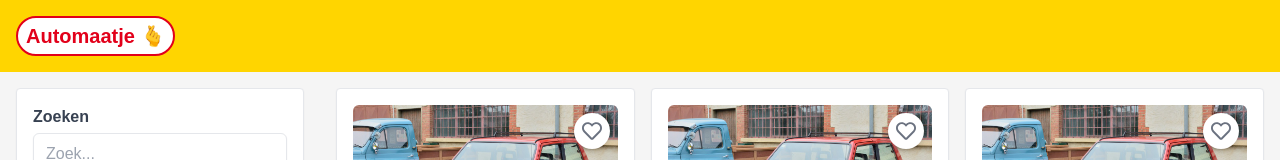
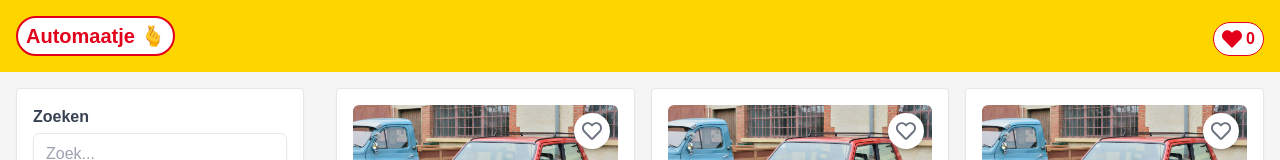
Before and after one commit to drikusroor/automaatje, a Next.js app: page /products in a window 1280 px wide. Shown: the top 160 px of the page. Built offline with nearby package versions, Linux system fonts and the light colour scheme; no server answers.

Commit message:
Feat: Add WishlistCounter component to display wishlist item count in header

```diff
--- a/app/components/Header.tsx
+++ b/app/components/Header.tsx
@@ -1,12 +1,14 @@
 import Link from "next/link";
+import WishlistCounter from "./wishlist/WishlistCounter";
 
 export default function Header() {
   return (
     <header className="bg-bovag-yellow text-bovag-red p-4 shadow-md">
-      <nav className="flex justify-between items-center">
+      <nav className="flex justify-between items-end">
         <Link href="/" className="bg-white px-2 py-1 rounded-3xl font-bold text-xl border-2 border-bovag-red">
           Automaatje 🫰
         </Link>
+        <WishlistCounter />
       </nav>
     </header>
   );
--- /dev/null
+++ b/app/components/wishlist/WishlistCounter.tsx
@@ -0,0 +1,25 @@
+'use client';
+
+import React, { useEffect } from 'react';
+import { FaHeart } from 'react-icons/fa';
+import Link from 'next/link';
+import { useWishlistStore } from '../../store/wishlistStore';
+
+export default function WishlistCounter() {
+  const { items, fetchItems } = useWishlistStore();
+
+  useEffect(() => {
+    fetchItems();
+  }, [fetchItems]);
+
+  return (
+    <Link
+    href="/wishlist"
+    className="flex items-center gap-1 bg-white px-2 py-1 rounded-3xl font-bold border border-bovag-red"
+    title={`Wenslijst (${items.length} voertuigen)`}
+    >
+      <FaHeart className=" text-bovag-red w-5 h-5" />
+      <span className="font-bold">{items.length}</span>
+    </Link>
+  );
+}
```
